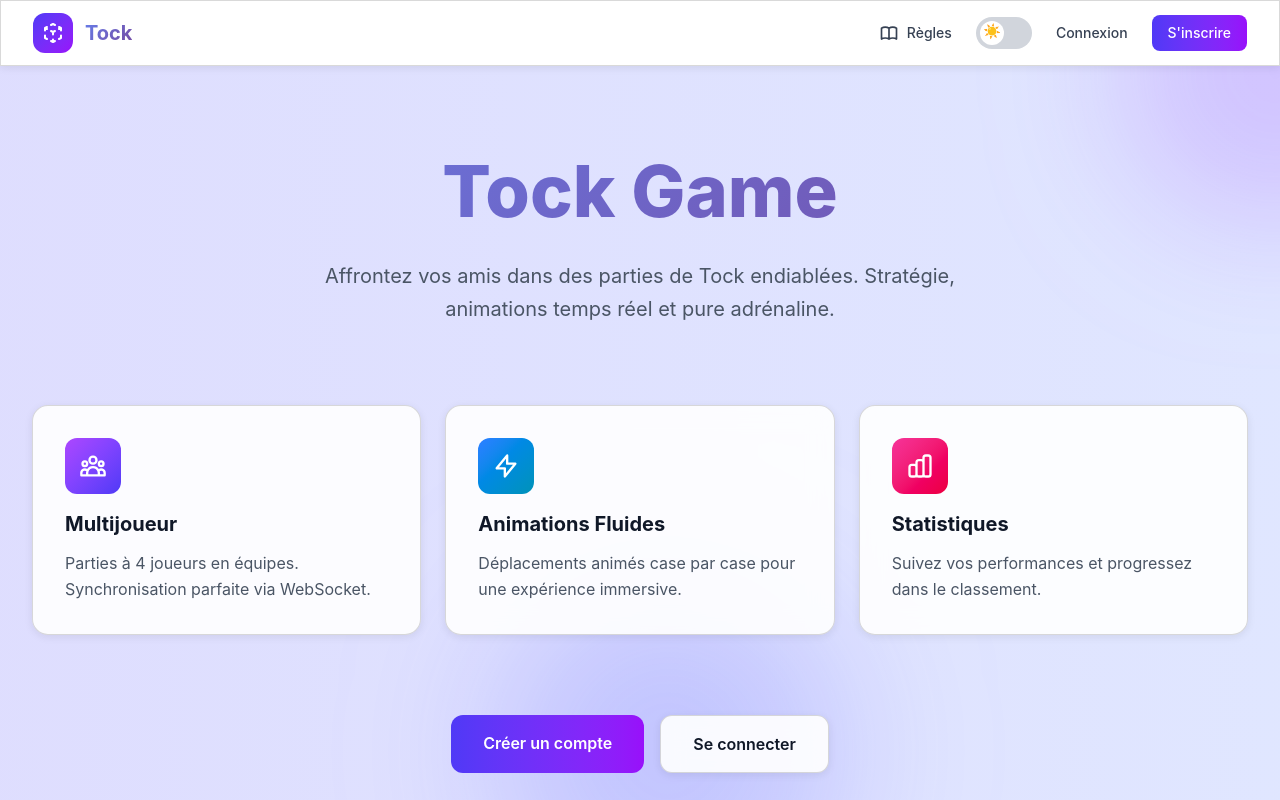
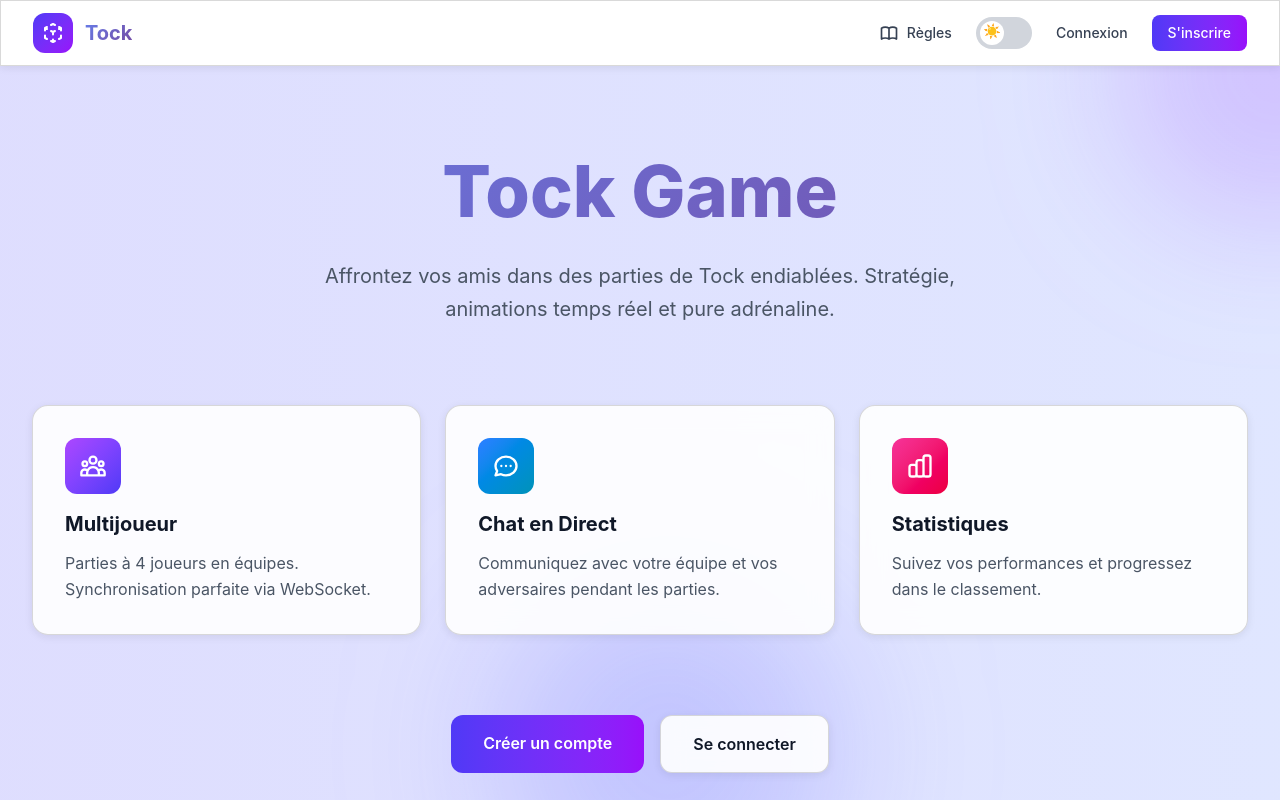
Before and after one commit to jpoulain58/tock-game, a Next.js app: page / in a window 1280 px wide. Shown: the top 800 px of the page. Built offline with nearby package versions, Linux system fonts and the light colour scheme.

Commit message:
feat: remplacement feature animations par chat en direct sur page accueil

```diff
--- a/src/app/page.tsx
+++ b/src/app/page.tsx
@@ -54,12 +54,12 @@ export default function Home() {
           <div className="glass rounded-2xl p-8 hover-lift hover-glow group">
             <div className="w-14 h-14 bg-gradient-to-br from-blue-500 to-cyan-600 rounded-xl flex items-center justify-center mb-4 group-hover:scale-110 transition-transform">
               <svg className="w-7 h-7 text-white" fill="none" stroke="currentColor" viewBox="0 0 24 24">
-                <path strokeLinecap="round" strokeLinejoin="round" strokeWidth={2} d="M13 10V3L4 14h7v7l9-11h-7z" />
+                <path strokeLinecap="round" strokeLinejoin="round" strokeWidth={2} d="M8 12h.01M12 12h.01M16 12h.01M21 12c0 4.418-4.03 8-9 8a9.863 9.863 0 01-4.255-.949L3 20l1.395-3.72C3.512 15.042 3 13.574 3 12c0-4.418 4.03-8 9-8s9 3.582 9 8z" />
               </svg>
             </div>
-            <h3 className="text-xl font-bold text-gray-900 dark:text-white mb-3">Animations Fluides</h3>
+            <h3 className="text-xl font-bold text-gray-900 dark:text-white mb-3">Chat en Direct</h3>
             <p className="text-gray-600 dark:text-gray-400 leading-relaxed">
-              Déplacements animés case par case pour une expérience immersive.
+              Communiquez avec votre équipe et vos adversaires pendant les parties.
             </p>
           </div>
 
```
